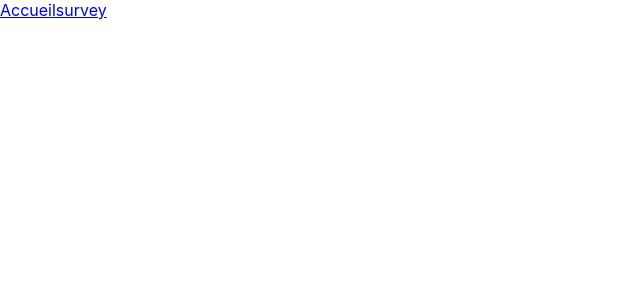
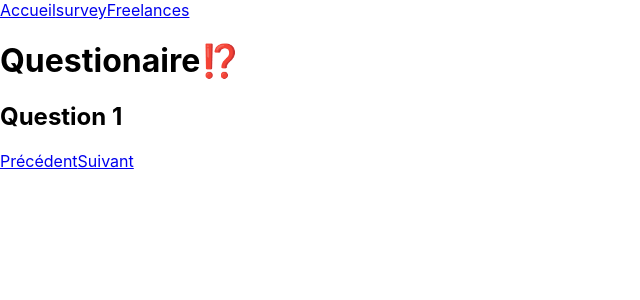
Before and after one commit to mahones/shiny, a React (Create React App) app: page /survey/1 in a window 1280 px wide. Before the commit this address had no page. Shown: the top 300 px of the page, without its empty margins (0-640 px from the left). Built offline with nearby package versions, Linux system fonts and the light colour scheme.

Commit message:
Ajoute des pages Erreur et Freelances ; refactoriser le composant Questionnaire et mettre à jour le routage.

```diff
--- a/package.json
+++ b/package.json
@@ -8,6 +8,7 @@
     "@testing-library/react": "^16.3.0",
     "@testing-library/user-event": "^13.5.0",
     "prettier": "^3.5.3",
+    "prop-types": "^15.8.1",
     "react": "^19.1.0",
     "react-dom": "^19.1.0",
     "react-router-dom": "^7.6.2",
--- /dev/null
+++ b/src/components/Error/index.jsx
@@ -0,0 +1,9 @@
+function Error() {
+    return (
+        <div>
+            <h1>Oups 🙈 Cette page n'existe pas</h1>
+        </div>
+    )
+}
+
+export default Error
--- a/src/components/Header/index.jsx
+++ b/src/components/Header/index.jsx
@@ -7,9 +7,11 @@ function Header() {
         <Link to="/" className="text-2xl font-bold">
           Accueil
         </Link>
-        <Link to="/survey" className="text-2xl font-bold">
+        <Link to="/survey/1" className="text-2xl font-bold">
           survey
         </Link>
+        {/* <Link to="/resultas">Résultas</Link> */}
+        <Link to="/freelances">Freelances</Link>
       </nav>
     </header>
   )
--- a/src/index.jsx
+++ b/src/index.jsx
@@ -3,8 +3,11 @@ import ReactDOM from "react-dom/client"
 import { BrowserRouter as Router, Routes, Route } from "react-router-dom"
 import "./styles/index.css"
 import Home from "./pages/Home"
-import Survey from "./pages/Survey/Survey"
+import Survey from "./pages/Survey"
 import Header from "./components/Header"
+import Error from "./components/Error"
+import Freelances from "./pages/Freelances"
+import Resultats from "./pages/Resultats"
 // on ajoute les composants
 
 const root = ReactDOM.createRoot(document.getElementById("root"))
@@ -14,7 +17,10 @@ root.render(
       <Header />
       <Routes>
         <Route path="/" element={<Home />} />
-        <Route path="/survey" element={<Survey />}/>
+        <Route path="/survey/:questionNumber" element={<Survey />}/>
+        <Route path="/freelances" element={<Freelances />} />
+        <Route path="/resultas" element={<Resultats />} />
+        <Route path="*" element={<Error/>} />
       </Routes>
     </Router>
   </React.StrictMode>,
--- /dev/null
+++ b/src/pages/Freelances/index.jsx
@@ -0,0 +1,8 @@
+function Freelances() {
+    return (
+        <div >
+            <h1>Liste des freelances</h1>
+        </div>
+    );
+}
+export default Freelances;
--- a/src/pages/Home/index.jsx
+++ b/src/pages/Home/index.jsx
@@ -1,19 +1,7 @@
-import "../../styles/App.css";
 function App() {
   return (
     <div className="App">
-      <header className="App-header">
-        <p>
-          Edit <code>src/App.js</code> and save to reload.
-        </p>
-        <a
-          className="App-link"
-          href="https://reactjs.org"
-          target="_blank"
-          rel="noopener noreferrer">
-          Learn React
-        </a>
-      </header>
+      <h1>Accueil</h1>
     </div>
   );
 }
--- /dev/null
+++ b/src/pages/Resultats/index.jsx
@@ -0,0 +1,9 @@
+function Resultas() {
+    return (
+        <div>
+            <h1>Liste des résultas</h1>
+        </div>
+    )
+}
+
+export default Resultas
--- a/src/pages/Survey/Survey.jsx
+++ /dev/null
@@ -1,10 +0,0 @@
-import { Link } from "react-router-dom";
-function Survey() {
-    return <div>
-        <h1>Questionaire⁉️</h1>
-        <Link to="client">Questionaire Client</Link>
-        <Link to="freelance">Questionaire Freelance</Link>
-    </div>
-}
-
-export default Survey;
--- /dev/null
+++ b/src/pages/Survey/index.jsx
@@ -0,0 +1,22 @@
+import { useParams } from "react-router-dom";
+import { Link } from "react-router-dom";
+function Survey() {
+    const { questionNumber } = useParams();
+    const questionNumberInt = parseInt(questionNumber)
+    const prevQuestionNumber = questionNumberInt === 1 ? 1 : questionNumber - 1
+    const nextQuestionNumber = questionNumberInt + 1
+    return (
+    <div>
+        <h1>Questionaire⁉️</h1>
+        <h2>Question {questionNumber}</h2>
+        <Link to={`/survey/${prevQuestionNumber}`}>Précédent</Link>
+        {questionNumberInt === 10 ? (
+            <Link to={`/resultas`}>Résultat</Link>
+        ) : (
+            <Link to={`/survey/${nextQuestionNumber}`}>Suivant</Link>
+        )}
+    </div>
+)
+}
+
+export default Survey;
```
Also changed, not shown: src/components/ClientForm/index.jsx (deleted, +0 -8 lines), src/components/FreelanceForm/index.jsx (deleted, +0 -8 lines).
